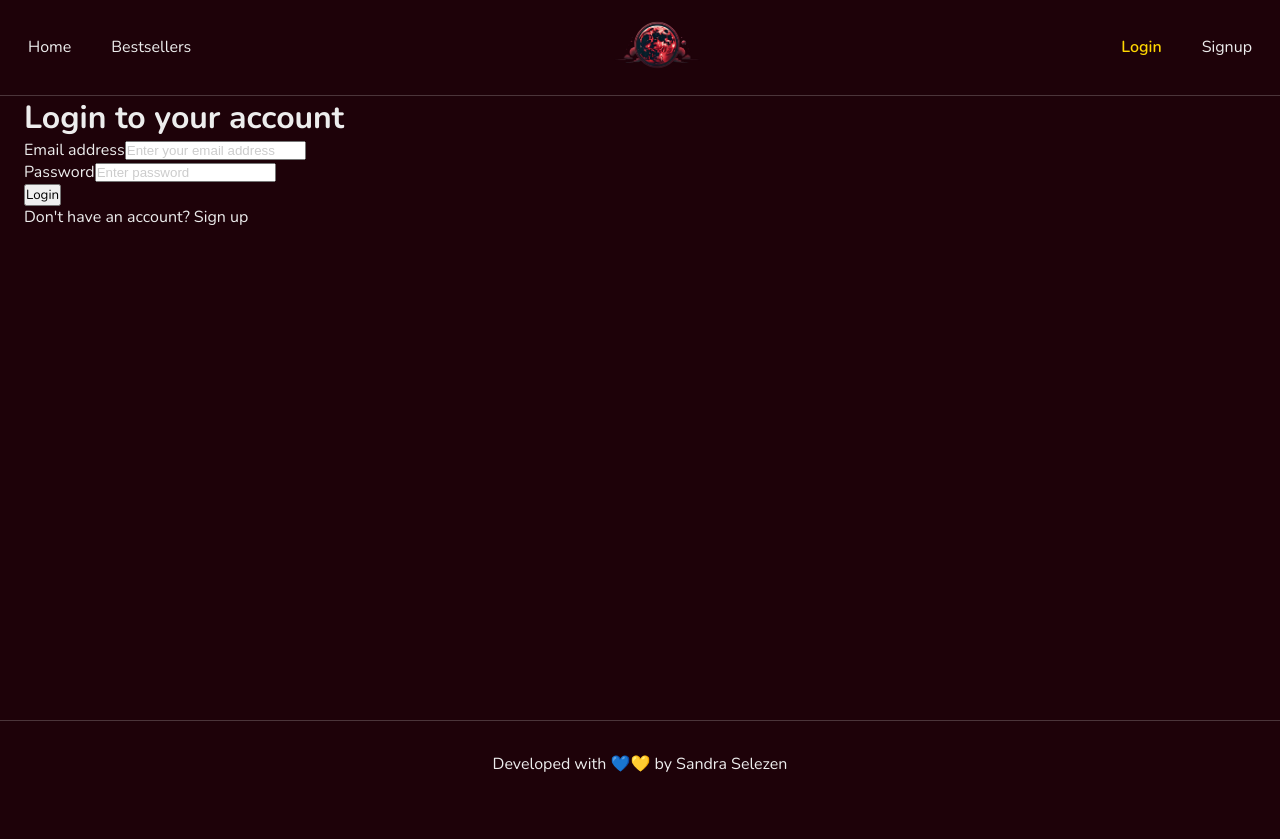
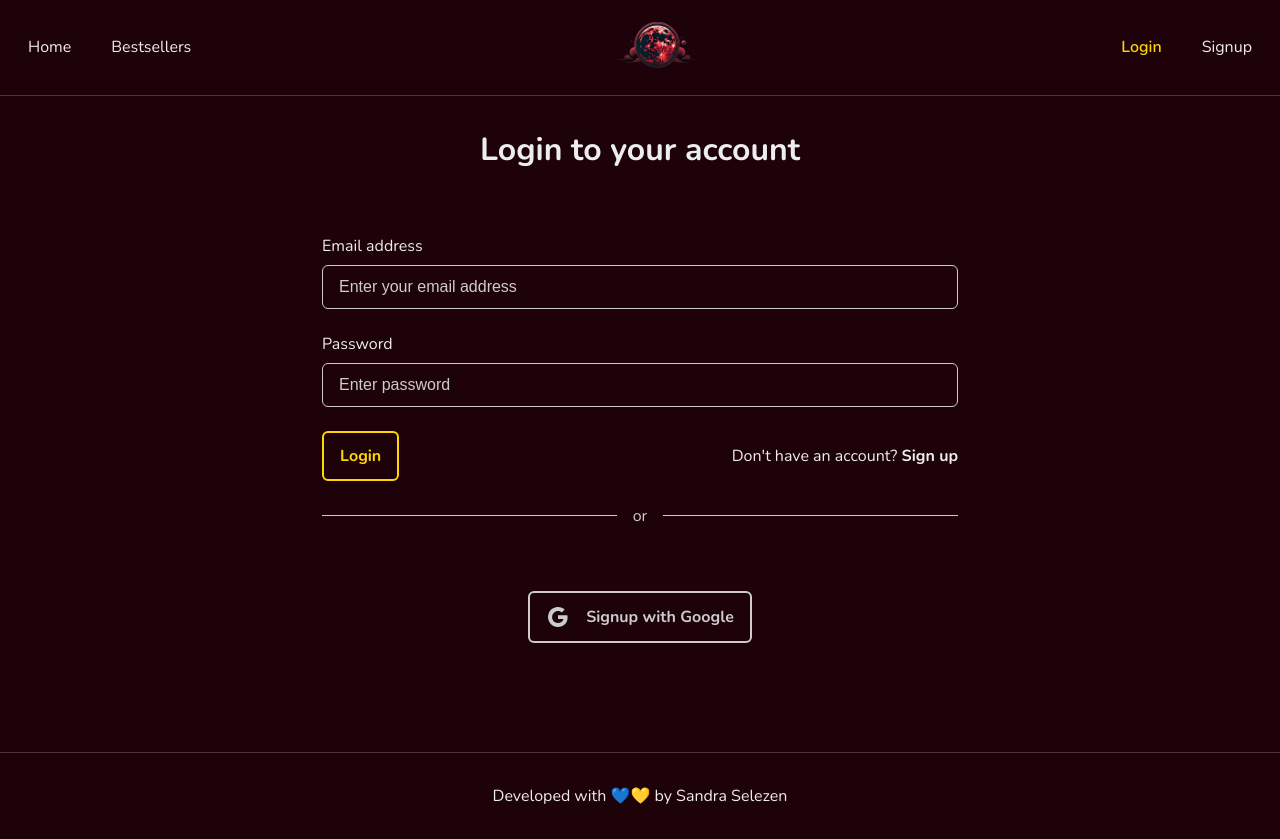
Before and after one commit to sandra-selezen/crimson-moon, a Next.js app: page /login in a window 1280 px wide. Before the commit the page ends 807 px from the top, so only its background shows below. Built offline with nearby package versions, Linux system fonts and the light colour scheme; no server answers.

Commit message:
Update styles for auth pages

```diff
--- a/src/app/(auth)/login/page.tsx
+++ b/src/app/(auth)/login/page.tsx
@@ -1,11 +1,11 @@
 import { LoginForm } from "@/components/Forms/LoginForm/LoginForm";
 
+import style from "../../../styles/pages/AuthPage.module.scss";
+
 const Login = () => {
-  const handleSubmit = () => {};
-
   return (
     <main className="container">
-      <h1>Login to your account</h1>
+      <h1 className={style.pageTitle}>Login to your account</h1>
       <LoginForm />
     </main>
   )
--- a/src/components/Forms/LoginForm/LoginForm.tsx
+++ b/src/components/Forms/LoginForm/LoginForm.tsx
@@ -1,9 +1,14 @@
 "use client";
 
 import Link from "next/link";
+import { signIn } from "next-auth/react";
 import { Field, Form, Formik } from "formik";
+import { RiGoogleFill } from "@remixicon/react";
 
 import { logInSchema } from "@/schemas";
+
+import { Separator } from "@/components/Separator/Separator";
+import style from "../../../styles/pages/AuthPage.module.scss";
 
 export const LoginForm = () => {
   const initialValues = {
@@ -11,31 +16,45 @@ export const LoginForm = () => {
     password: ""
   }
 
+  const onGoogleSignup = async () => {
+    await signIn("google");
+  }
+
   const handleSubmit = () => {};
 
   return (
+    <>
       <Formik
         initialValues={initialValues}
         validationSchema={logInSchema}
         onSubmit={handleSubmit}
       >
         {({ isSubmitting, values }) => (
-        <Form>
-          <div>
+          <Form className={style.form}>
+            <div className={style.fieldWrapper}>
               <label htmlFor='email'>Email address</label>
-            <Field id='email' name='email' type='email' placeholder='Enter your email address' />
+              <Field required id='email' name='email' type='email' placeholder='Enter your email address' className={style.field} />
             </div>
-          <div>
+            <div className={style.fieldWrapper}>
               <label htmlFor='password'>Password</label>
-            <Field id='password' name='password' type='password' placeholder='Enter password' />
+              <Field required id='password' name='password' type='password' placeholder='Enter password' className={style.field} />
             </div>
 
-          <div>
-            <button type="submit">Login</button>
-            <p>Don't have an account? <Link href="/signup">Sign up</Link></p>
+            <div className={style.submitBox}>
+              <button type="submit" className={style.signupBtn}>Login</button>
+              <p>Don't have an account? <Link href="/signup" className={style.loginLink}>Sign up</Link></p>
             </div>
+            <Separator label="or" />
           </Form>
         )}
       </Formik>
+
+      <div className={style.socialAuthBox}>
+        <button type="submit" onClick={onGoogleSignup} className={style.socialBtn}>
+          <RiGoogleFill size={"1.5rem"} />
+          <span>Signup with Google</span>
+        </button>
+      </div>
+    </>
   )
 }
--- a/src/components/Header/Header.tsx
+++ b/src/components/Header/Header.tsx
@@ -26,9 +26,9 @@ export const Header = async () => {
             <Image src="/logo.png" alt="logo" width={105} height={60} />
           </div>
 
-          {/* {session && session.user ? (
+          {session && session.user ? (
             <UserBar id={session.user.id} name={session.user.name} image={session.user.image} />
-          ) : ( */}
+          ) : (
             <ul className={style.list}>
               <li className={style.item}>
                 <ActiveLink href={"/login"}>Login</ActiveLink>
@@ -37,7 +37,7 @@ export const Header = async () => {
                 <ActiveLink href={"/signup"}>Signup</ActiveLink>
               </li>
             </ul>
-          {/* )} */}
+          )}
         </div>
       </nav>
     </header>
--- a/src/components/Forms/SignupForm/SignupForm.module.scss
+++ b/src/styles/pages/AuthPage.module.scss
@@ -1,15 +1,18 @@
-@import "../../../styles/variables";
-@import "../../../styles/mixins";
+@import "../mixins";
+@import "../variables";
+
+.pageTitle {
+  margin-top: 2rem;
+  margin-bottom: 2rem;
+  text-align: center;
+}
 
 .form {
   width: 300px;
-  padding: 1rem;
   margin: 0 auto;
   display: flex;
   flex-direction: column;
   row-gap: 1.5rem;
-  border-radius: 0.375rem;
-  border: 1px solid $text-secondary;
 
   @include only-large {
     width: 700px;
@@ -62,3 +65,31 @@
     color: $accent-primary;
   }
 }
+
+.socialAuthBox {
+  margin-top: 2rem;
+  text-align: center;
+}
+
+.socialBtn {
+  display: inline-flex;
+  align-items: center;
+  padding: 0.75rem 1rem;
+  font-weight: 700;
+  font-size: 1rem;
+  color: $text-secondary;
+
+  border-radius: 0.375rem;
+  border: 2px solid $text-secondary;
+  background-color: transparent;
+  transition: background-color 0.3s, color 0.3s;
+
+  & svg {
+    margin-right: 1rem;
+  }
+
+  &:hover {
+    color: $text-primary;
+    background-color: $background-secondary;
+  }
+}
```
Also changed, not shown: src/app/(auth)/signup/page.tsx (+3 -10 lines), src/components/Forms/SignupForm/SignupForm.tsx (+17 -2 lines). Lines whose indentation alone changed are shown as unchanged.
